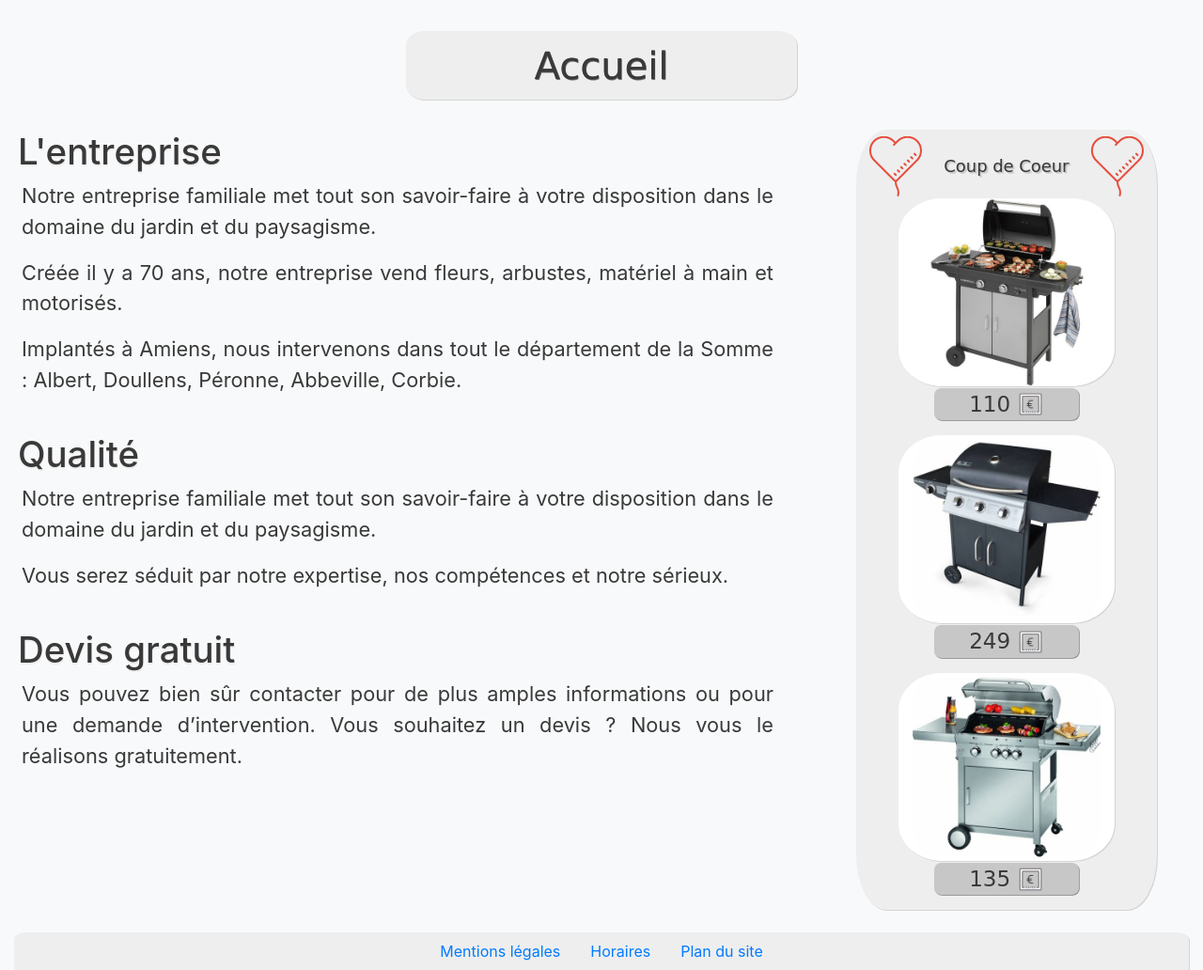
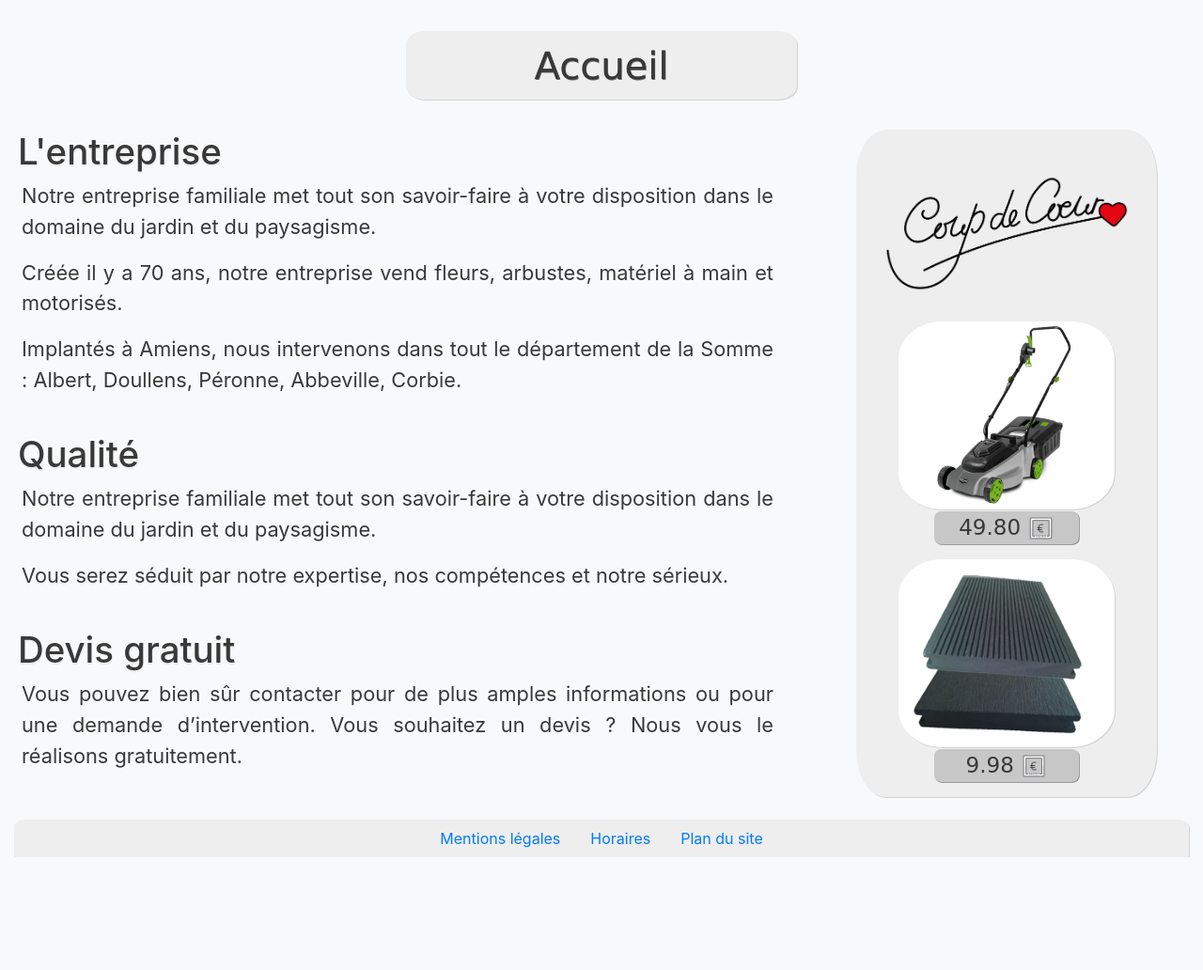
Before and after one commit to CocoCouq/Jarditou-PHP-Bootstrap, a PHP site: page /Home.php in a window 1280 px wide. Shown: the part 441-1473 px from the top of the page at 94% size. After the commit the page ends 1353 px from the top, so only its background shows below. Run offline with PHP 8.4, Linux system fonts and the light colour scheme; data comes from the database, SQL or seed files in the repository.

Commit message:
Fetch for Home

```diff
--- a/Views/Home.php
+++ b/Views/Home.php
@@ -1,4 +1,9 @@
 <?php include 'header.php'; ?>
+<?php
+  $requete = "SELECT pro_id, pro_photo, pro_prix FROM produits WHERE pro_stock > 50 ORDER BY pro_prix DESC";
+  $result = $db->query($requete);
+  verifObj($result);
+?>
 
 <h1 id="ttlpage" class="col-4 offset-4">
     Accueil
@@ -6,9 +11,7 @@
 <!-----------Corps-Accueil---------->
 <div class="row">
 <section class="col-sm-7 col-lg-8">
-    <article>
-        <h3 class="ml-1">L'entreprise</h3>
-    </article>
+    <article><h3 class="ml-1">L'entreprise</h3></article>
     <p class="parag ml-2">
         Notre entreprise familiale met tout son savoir-faire à votre disposition dans le domaine du jardin et du paysagisme.
     </p>
@@ -18,18 +21,14 @@
     <p class="parag ml-2">
         Implantés à Amiens, nous intervenons dans tout le département de la Somme : Albert, Doullens, Péronne, Abbeville, Corbie.
     </p>
-    <article><br>
-        <h3 class="ml-1">Qualité</h3>
-    </article>
+    <article><br><h3 class="ml-1">Qualité</h3></article>
     <p class="parag ml-2">
         Notre entreprise familiale met tout son savoir-faire à votre disposition dans le domaine du jardin et du paysagisme.
     </p>
     <p class="parag ml-2">
         Vous serez séduit par notre expertise, nos compétences et notre sérieux.
     </p><br>
-    <article>
-        <h3 class="ml-1">Devis gratuit</h3>
-    </article>
+    <article><h3 class="ml-1">Devis gratuit</h3></article>
     <p class="parag ml-2">
         Vous pouvez bien sûr contacter pour de plus amples informations ou pour une demande d’intervention. Vous souhaitez un devis ? Nous vous le réalisons gratuitement.
     </p>
@@ -37,26 +36,20 @@
 <!--------------Col-Rgt------------>
 <section id="ColRg" class="col-11 col-sm-4 col-lg-3">
     <div id="CDC" class="row justify-content-center">
-        <img id="cdcPht" width="20%" height="20%" src="../assets/images/coeur.png" alt="coup de coeur">
-        <article id="txtCdc">
-            Coup de Coeur
-        </article>
-        <img id="cdcPht" width="20%" height="20%" src="../assets/images/coeur.png" alt="coup de coeur">
+        <img id="cdcPht" class="img-fluid" src="../assets/images/cdc.png" alt="coup de coeur">
     </div>
+      <?php
+        $i = -1;
+        // 2 conditions de sortie. Ce qui me permet d'utiliser fetch dans la boucle et de sortir avant sans break
+        while (++$i != 2 && $produit = $result->fetch()) {
+      ?>
     <div id="artCDC" class="col">
         <article class="col">
-            <img class="imgcdc col-12" src="../assets/images/7.jpg" alt="cdc1">
-            <p class="prix col-8 mx-auto">110 <img class="euro" src="../assets/images/euro.png" width="22px" height="22px"></p>
-        </article>
-        <article class="col">
-            <img class="imgcdc col-12" src="../assets/images/8.jpg" alt="cdc1">
-            <p class="prix col-8 mx-auto">249 <img class="euro" src="../assets/images/euro.png" width="22px" height="22px"></p>
-        </article>
-        <article class="col">
-            <img class="imgcdc col-12" src="../assets/images/11.jpg" alt="cdc1">
-            <p class="prix col-8 mx-auto">135 <img class="euro" src="../assets/images/euro.png" width="22px" height="22px"></p>
+            <img class="imgcdc col-12" src="../assets/images/<?php echo $produit->pro_id; ?>.<?php echo $produit->pro_photo; ?>" alt="cdc1">
+            <p class="prix col-8 mx-auto"> <?php echo $produit->pro_prix; ?> <img class="euro" src="../assets/images/euro.png" width="22px" height="22px"></p>
         </article>
     </div>
+  <?php } ?>
 </section>
 </div>
 <br>
```
Also changed, not shown: assets/images/cdc.png (added), assets/images/coeur.png (deleted), 2 other files.
